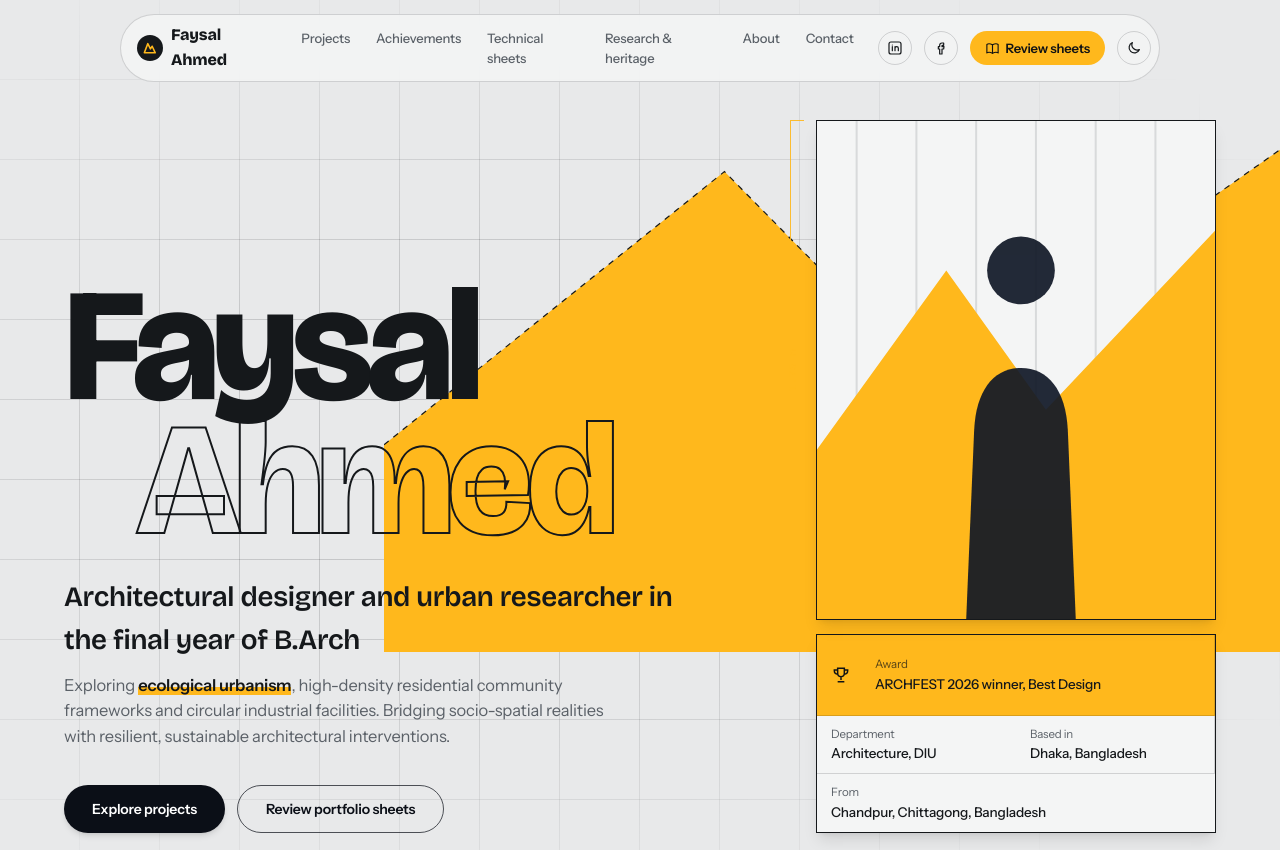
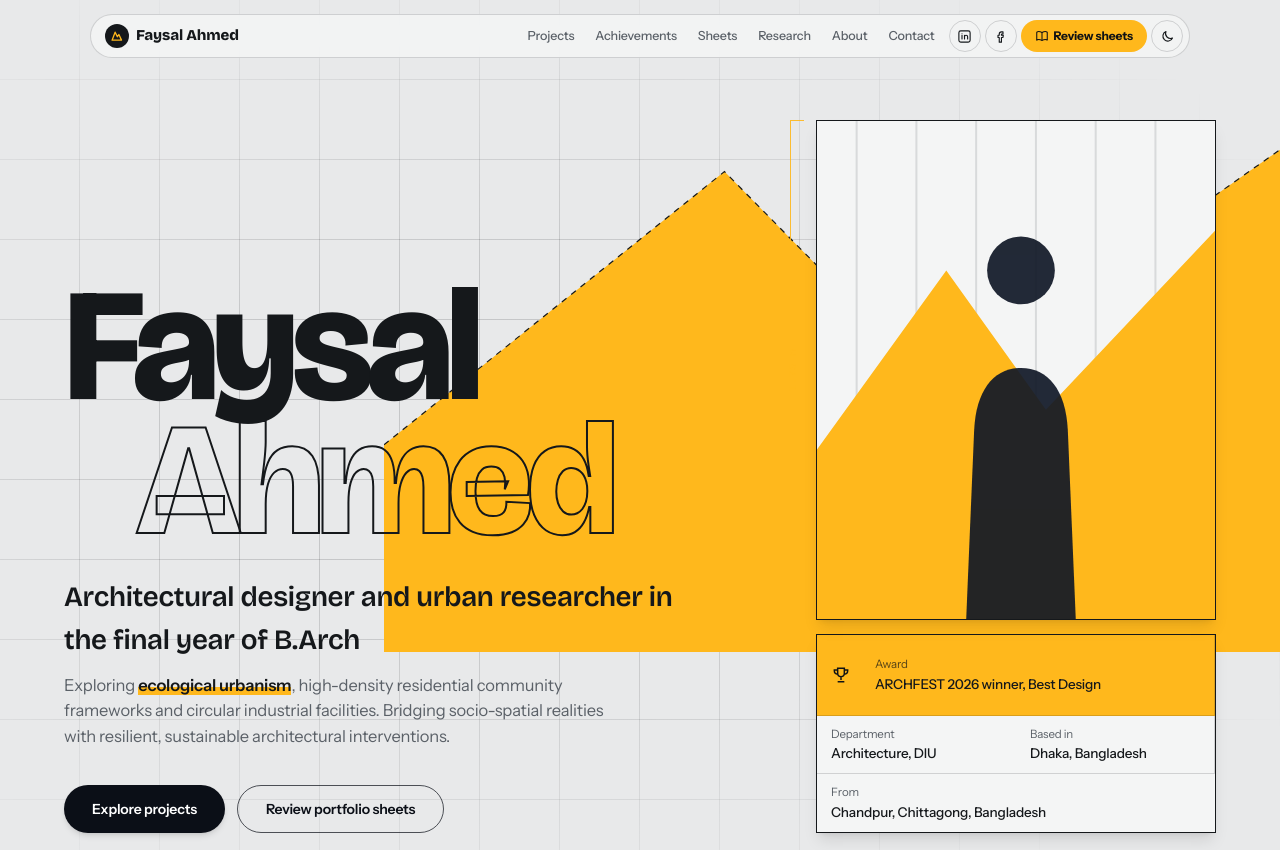
Before and after one commit to armanhossen-dev/Portfolio_for_faysal_vai, a React (Vite) app: page / in a window 1280 px wide. Shown: the top 850 px of the page. Built offline with nearby package versions, Linux system fonts and the light colour scheme.

Commit message:
feat: rebuild navbar — single-line capsule layout with responsive breakpoint at 960px

```diff
--- a/src/components/Navbar.jsx
+++ b/src/components/Navbar.jsx
@@ -20,15 +20,15 @@ export default function Navbar({
   const navLinks = [
     { name: 'Projects', href: '#projects' },
     { name: 'Achievements', href: '#achievements' },
-    { name: 'Technical sheets', href: '#sheets' },
-    { name: 'Research & heritage', href: '#research' },
+    { name: 'Sheets', href: '#sheets' },
+    { name: 'Research', href: '#research' },
     { name: 'About', href: '#about' },
     { name: 'Contact', href: '#contact' },
   ];
 
   return (
     <header className={`nav-pill ${isScrolled ? 'stuck' : ''}`} id="nav">
-      {/* Brand: Architectural Mark + Name */}
+      {/* Brand — Logo Mark + Name */}
       <a className="nav-brand" href="#top" aria-label="Faysal Ahmed, home">
         <span className="nav-mark" aria-hidden="true">
           <svg viewBox="0 0 16 16" fill="none" stroke="#ffb81c" strokeWidth="1.8" strokeLinejoin="round">
@@ -38,21 +38,18 @@ export default function Navbar({
         <span>{studentProfile.name}</span>
       </a>
 
-      {/* Desktop Navigation Links — Minimal & Clean */}
-      <nav className="nav-links hidden lg:flex" aria-label="Primary">
+      {/* Desktop Nav Links */}
+      <nav className="nav-links" aria-label="Primary">
         {navLinks.map((link) => (
-          <a
-            key={link.name}
-            href={link.href}
-          >
+          <a key={link.name} href={link.href}>
             {link.name}
           </a>
         ))}
       </nav>
 
-      {/* Social Links: LinkedIn & Facebook — Clean standalone SVGs */}
+      {/* Social: LinkedIn */}
       <a
-        className="nav-ico hidden sm:grid"
+        className="nav-ico nav-desktop-only"
         href={studentProfile.linkedin}
         target="_blank"
         rel="noreferrer"
@@ -65,8 +62,9 @@ export default function Navbar({
         </svg>
       </a>
 
+      {/* Social: Facebook */}
       <a
-        className="nav-ico hidden sm:grid"
+        className="nav-ico nav-desktop-only"
         href={studentProfile.facebook}
         target="_blank"
         rel="noreferrer"
@@ -78,25 +76,25 @@ export default function Navbar({
         </svg>
       </a>
 
-      {/* Review Sheets Signature Yellow Pill CTA */}
+      {/* Review Sheets CTA Pill */}
       <button
         onClick={() => onOpenSheetReview(0)}
-        className="nav-cta"
+        className="nav-cta nav-desktop-only"
         title="Open Portfolio Sheet Review"
       >
         <svg viewBox="0 0 24 24">
           <path d="M3 5.5C5 4 8 4 12 6c4-2 7-2 9-.5V19c-2-1.5-5-1.5-9 .5-4-2-7-2-9-.5z" />
           <path d="M12 6v13.5" />
         </svg>
-        <span className="hidden sm:inline">Review sheets</span>
+        <span>Review sheets</span>
       </button>
 
-      {/* Minimal Dark / Light Mode Toggle */}
+      {/* Dark / Light Toggle */}
       <button
         onClick={() => setDarkMode(!darkMode)}
         className="nav-ico"
         aria-label="Toggle dark mode"
-        title={darkMode ? "Switch to Architectural Light" : "Switch to Architectural Dark"}
+        title={darkMode ? "Switch to Light" : "Switch to Dark"}
       >
         {darkMode ? (
           <svg viewBox="0 0 24 24">
@@ -117,10 +115,10 @@ export default function Navbar({
         )}
       </button>
 
-      {/* Minimal Mobile Burger Toggle */}
+      {/* Mobile Burger */}
       <button
         onClick={() => setMobileMenuOpen(!mobileMenuOpen)}
-        className="nav-ico lg:hidden"
+        className="nav-ico nav-mobile-only"
         aria-label="Open menu"
         aria-expanded={mobileMenuOpen}
       >
@@ -136,26 +134,26 @@ export default function Navbar({
         )}
       </button>
 
-      {/* Mobile Menu Dropdown */}
+      {/* Mobile Dropdown */}
       {mobileMenuOpen && (
-        <div className="absolute top-[calc(100%+8px)] left-0 right-0 bg-white/95 dark:bg-[#181b1e]/95 backdrop-blur-xl border border-black/10 dark:border-white/10 rounded-2xl p-3 shadow-2xl flex flex-col gap-1 lg:hidden animate-fadeIn">
+        <div className="nav-mobile-drawer">
           {navLinks.map((link) => (
             <a
               key={link.name}
               href={link.href}
               onClick={() => setMobileMenuOpen(false)}
-              className="px-4 py-2.5 rounded-xl text-sm font-semibold text-black dark:text-white hover:bg-black/5 dark:hover:bg-white/10 transition-colors"
+              className="nav-mobile-link"
             >
               {link.name}
             </a>
           ))}
-          <div className="pt-2 border-t border-black/10 dark:border-white/10 flex items-center justify-between px-2">
+          <div className="nav-mobile-footer">
             <div className="flex items-center gap-2">
               <a
                 href={studentProfile.linkedin}
                 target="_blank"
                 rel="noreferrer"
-                className="p-2 text-studio-700 dark:text-[#9aa1a8] hover:text-[#ffb81c]"
+                className="p-2 text-[var(--arch-mute)] hover:text-[#ffb81c] transition-colors"
                 aria-label="LinkedIn"
               >
                 <i className="bx bxl-linkedin text-xl"></i>
@@ -164,7 +162,7 @@ export default function Navbar({
                 href={studentProfile.facebook}
                 target="_blank"
                 rel="noreferrer"
-                className="p-2 text-studio-700 dark:text-[#9aa1a8] hover:text-[#ffb81c]"
+                className="p-2 text-[var(--arch-mute)] hover:text-[#ffb81c] transition-colors"
                 aria-label="Facebook"
               >
                 <i className="bx bxl-facebook text-xl"></i>
@@ -175,7 +173,7 @@ export default function Navbar({
                 setMobileMenuOpen(false);
                 onOpenSheetReview(0);
               }}
-              className="px-4 py-2 rounded-full bg-[#ffb81c] text-[#101214] text-xs font-bold"
+              className="px-4 py-2 rounded-full bg-[#ffb81c] text-[#101214] text-xs font-bold cursor-pointer"
             >
               Review sheets
             </button>
--- a/src/index.css
+++ b/src/index.css
@@ -115,17 +115,18 @@
   left: 50%;
   transform: translateX(-50%);
   z-index: 40;
-  width: min(1040px, calc(100% - 24px));
+  width: min(1100px, calc(100% - 24px));
   display: flex;
   align-items: center;
-  gap: 12px;
-  padding: 6px 8px 6px 16px;
+  gap: 4px;
+  padding: 5px 6px 5px 14px;
   background: var(--arch-glass);
   backdrop-filter: blur(16px) saturate(1.4);
   -webkit-backdrop-filter: blur(16px) saturate(1.4);
   border: 1px solid var(--arch-line);
   border-radius: 999px;
   transition: box-shadow 0.3s, background 0.3s;
+  white-space: nowrap;
 }
 
 .nav-pill.stuck {
@@ -139,18 +140,19 @@
 .nav-brand {
   display: flex;
   align-items: center;
-  gap: 8px;
+  gap: 7px;
   font-family: "Bricolage Grotesque", -apple-system, sans-serif;
   font-weight: 800;
-  font-size: 16px;
+  font-size: 15px;
   letter-spacing: -0.01em;
   margin-right: auto;
   color: var(--arch-ink);
+  flex-shrink: 0;
 }
 
 .nav-mark {
-  width: 26px;
-  height: 26px;
+  width: 24px;
+  height: 24px;
   border-radius: 50%;
   background: var(--arch-ink);
   display: grid;
@@ -159,23 +161,26 @@
 }
 
 .nav-mark svg {
-  width: 14px;
-  height: 14px;
+  width: 12px;
+  height: 12px;
 }
 
+/* Nav links — single row, all in one line */
 .nav-links {
-  display: flex;
-  gap: 2px;
+  display: none;
+  gap: 1px;
+  flex-shrink: 0;
 }
 
 .nav-links a {
   position: relative;
-  padding: 7px 12px;
-  font-size: 13px;
+  padding: 5px 10px;
+  font-size: 12.5px;
   font-weight: 500;
   border-radius: 999px;
   color: var(--arch-mute);
   transition: color 0.2s, background 0.2s;
+  white-space: nowrap;
 }
 
 .nav-links a:hover {
@@ -183,9 +188,10 @@
   background: var(--arch-line);
 }
 
+/* Icon buttons (theme, social, burger) */
 .nav-ico {
-  width: 34px;
-  height: 34px;
+  width: 32px;
+  height: 32px;
   border-radius: 50%;
   display: grid;
   place-items: center;
@@ -204,8 +210,8 @@
 }
 
 .nav-ico svg {
-  width: 16px;
-  height: 16px;
+  width: 15px;
+  height: 15px;
   fill: none;
   stroke: currentColor;
   stroke-width: 1.8;
@@ -213,21 +219,24 @@
   stroke-linejoin: round;
 }
 
+/* CTA pill — Review sheets */
 .nav-cta {
   display: inline-flex;
   align-items: center;
-  gap: 6px;
-  height: 34px;
-  padding: 0 15px;
+  gap: 5px;
+  height: 32px;
+  padding: 0 14px;
   border-radius: 999px;
   background: var(--arch-yellow);
   color: #101214;
-  font-weight: 600;
-  font-size: 13px;
+  font-weight: 700;
+  font-size: 12px;
   border: 0;
   cursor: pointer;
   transition: transform 0.2s, filter 0.2s;
   flex-shrink: 0;
+  white-space: nowrap;
+  letter-spacing: -0.01em;
 }
 
 .nav-cta:hover {
@@ -236,13 +245,87 @@
 }
 
 .nav-cta svg {
-  width: 15px;
-  height: 15px;
+  width: 14px;
+  height: 14px;
   fill: none;
   stroke: currentColor;
   stroke-width: 1.8;
   stroke-linecap: round;
   stroke-linejoin: round;
+}
+
+/* Show desktop-only items on large screens; hide on mobile */
+.nav-desktop-only {
+  display: none;
+}
+
+/* Mobile burger: show on small, hide on large */
+.nav-mobile-only {
+  display: grid;
+}
+
+/* Mobile dropdown panel */
+.nav-mobile-drawer {
+  position: absolute;
+  top: calc(100% + 8px);
+  left: 0;
+  right: 0;
+  background: var(--arch-paper);
+  border: 1px solid var(--arch-line);
+  border-radius: 20px;
+  padding: 8px;
+  box-shadow: 0 20px 60px rgba(0, 0, 0, 0.18);
+  display: flex;
+  flex-direction: column;
+  gap: 2px;
+  animation: fadeIn 0.2s ease;
+}
+
+.nav-mobile-link {
+  padding: 10px 16px;
+  border-radius: 14px;
+  font-size: 14px;
+  font-weight: 600;
+  color: var(--arch-ink);
+  transition: background 0.15s;
+}
+
+.nav-mobile-link:hover {
+  background: var(--arch-line);
+}
+
+.nav-mobile-footer {
+  padding-top: 8px;
+  border-top: 1px solid var(--arch-line);
+  margin-top: 4px;
+  display: flex;
+  align-items: center;
+  justify-content: space-between;
+  padding-left: 8px;
+  padding-right: 8px;
+}
+
+/* ≥ 960px — show everything in one line, hide burger */
+@media (min-width: 960px) {
+  .nav-links {
+    display: flex;
+  }
+
+  .nav-desktop-only {
+    display: inline-flex;
+  }
+
+  .nav-ico.nav-desktop-only {
+    display: grid;
+  }
+
+  .nav-mobile-only {
+    display: none;
+  }
+
+  .nav-mobile-drawer {
+    display: none;
+  }
 }
 
 /* ---------- Hero Section Styles ---------- */
```
Also changed, not shown: 5 other files (tests, documents, lock files or other folders).
